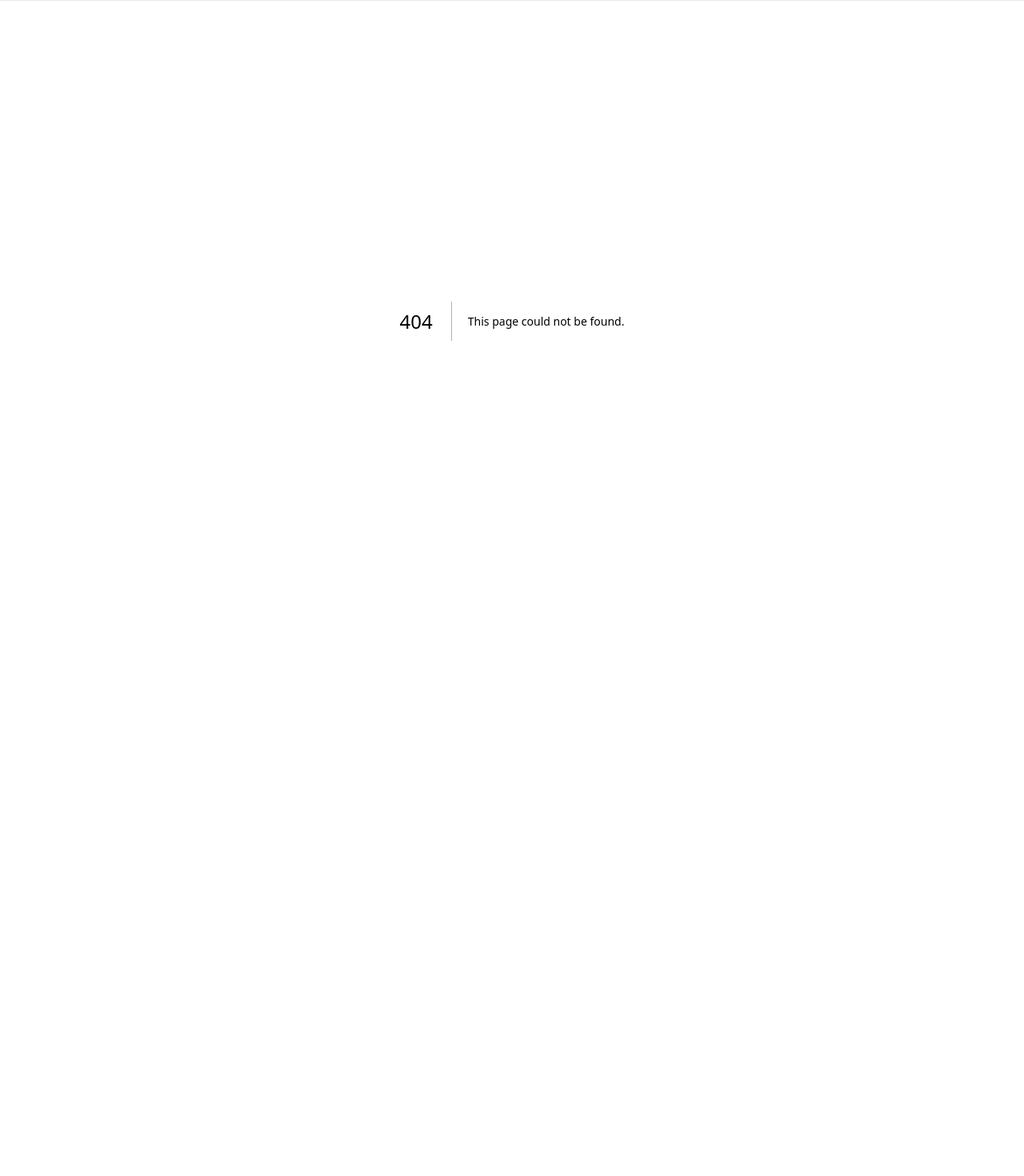
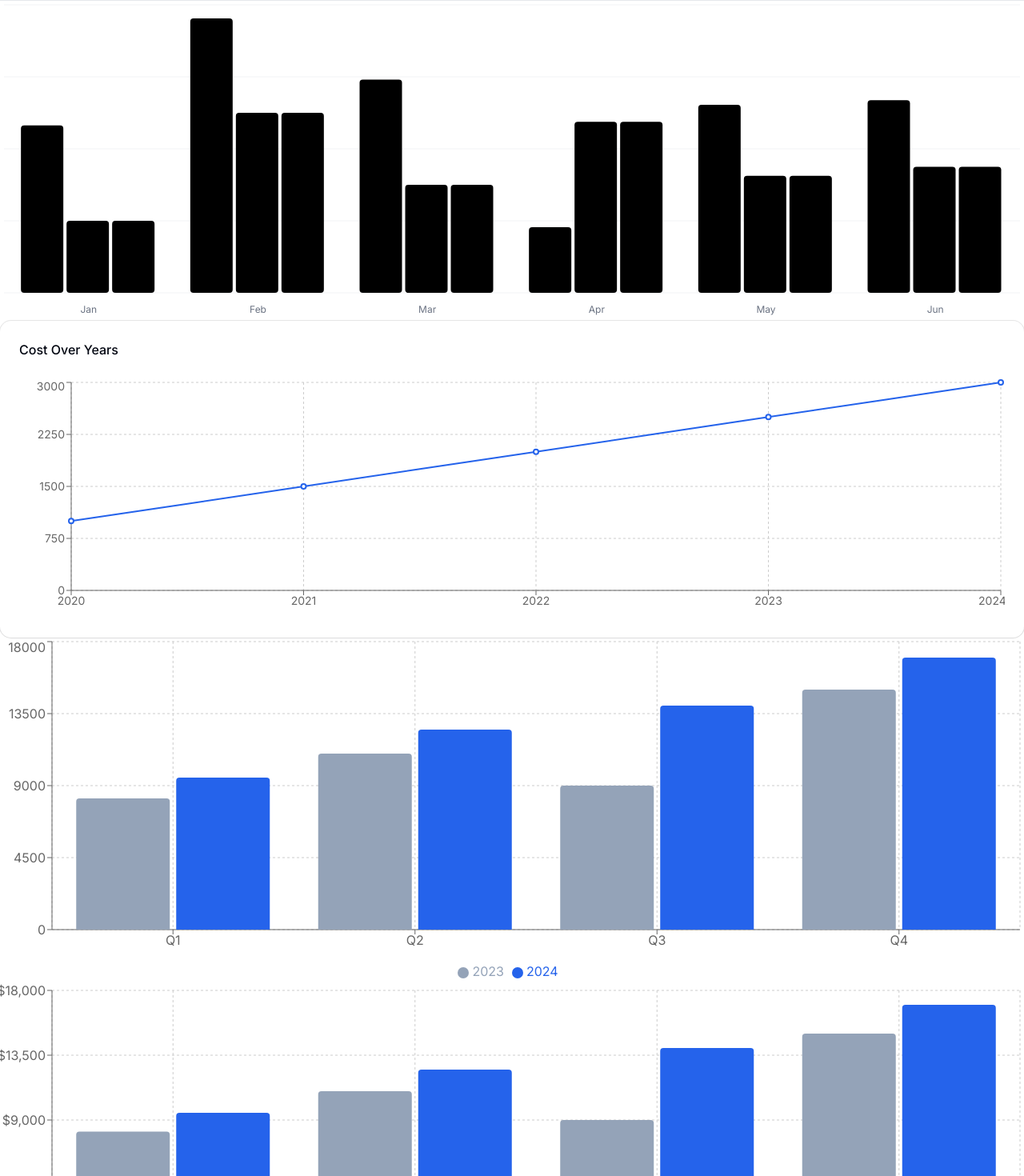
Before and after one commit to imjamalnasir/Packaging-Reporting---AI-ML-LLM, a Next.js app: page /graph in a window 1280 px wide. Before the commit this address had no page. Shown: the top 1470 px of the page at 80% size. Before the commit the page ends 801 px from the top, so only its background shows below. Built offline with nearby package versions, Linux system fonts and the light colour scheme.

Commit message:
graph samples pages added using shadcn ui

```diff
--- /dev/null
+++ b/app/graph/page.tsx
@@ -0,0 +1,17 @@
+import { ChartExample } from "@/components/packiq/graph-example";
+import { GraphFour } from "@/components/packiq/graphFour";
+import { GraphThree } from "@/components/packiq/graphThree";
+import { GraphTwo } from "@/components/packiq/graphTwo";
+
+export default function Graph(){
+
+    return(
+
+        <>
+        <ChartExample/>
+        <GraphTwo/>
+        <GraphThree/>
+        <GraphFour/>
+        </>
+    )
+}
--- /dev/null
+++ b/app/shadcn-payment-table/columns.tsx
@@ -0,0 +1,80 @@
+"use client"
+
+import { ColumnDef } from "@tanstack/react-table"
+
+
+import { MoreHorizontal } from "lucide-react"
+
+import { Button } from "@/components/ui/button"
+import {
+  DropdownMenu,
+  DropdownMenuContent,
+  DropdownMenuItem,
+  DropdownMenuLabel,
+  DropdownMenuSeparator,
+  DropdownMenuTrigger,
+} from "@/components/ui/dropdown-menu"
+
+
+// This type is used to define the shape of our data.
+// You can use a Zod schema here if you want.
+export type Payment = {
+  id: string
+  amount: number
+  status: "pending" | "processing" | "success" | "failed"
+  email: string
+}
+
+export const columns: ColumnDef<Payment>[] = [
+  {
+    accessorKey: "status",
+    header: "Status",
+  },
+  {
+    accessorKey: "email",
+    header: "Email",
+  },
+  {
+
+    accessorKey: "amount",
+    header: () => <div className="text-right">Amount</div>,
+    cell: ({ row }) => {
+      const amount = parseFloat(row.getValue("amount"))
+      const formatted = new Intl.NumberFormat("en-US", {
+        style: "currency",
+        currency: "USD",
+      }).format(amount)
+
+      return <div className="text-right font-medium">{formatted}</div>
+    },
+  },
+    {
+        header: "Action",
+    id: "actions",
+    cell: ({ row }) => {
+      const payment = row.original
+
+      return (
+        <DropdownMenu>
+          <DropdownMenuTrigger asChild>
+            <Button variant="ghost" className="h-8 w-8 p-0">
+              <span className="sr-only">Open menu</span>
+              <MoreHorizontal className="h-4 w-4" />
+            </Button>
+          </DropdownMenuTrigger>
+          <DropdownMenuContent align="end">
+            <DropdownMenuLabel>Actions</DropdownMenuLabel>
+            <DropdownMenuItem
+              onClick={() => navigator.clipboard.writeText(payment.id)}
+            >
+              Copy payment ID
+            </DropdownMenuItem>
+            <DropdownMenuSeparator />
+            <DropdownMenuItem>View customer</DropdownMenuItem>
+            <DropdownMenuItem>View payment details</DropdownMenuItem>
+          </DropdownMenuContent>
+        </DropdownMenu>
+      )
+    },
+  },
+]
--- /dev/null
+++ b/app/shadcn-payment-table/data-table.tsx
@@ -0,0 +1,80 @@
+"use client"
+
+import {
+  ColumnDef,
+  flexRender,
+  getCoreRowModel,
+  useReactTable,
+} from "@tanstack/react-table"
+
+import {
+  Table,
+  TableBody,
+  TableCell,
+  TableHead,
+  TableHeader,
+  TableRow,
+} from "@/components/ui/table"
+
+interface DataTableProps<TData, TValue> {
+  columns: ColumnDef<TData, TValue>[]
+  data: TData[]
+}
+
+export function DataTable<TData, TValue>({
+  columns,
+  data,
+}: DataTableProps<TData, TValue>) {
+  const table = useReactTable({
+    data,
+    columns,
+    getCoreRowModel: getCoreRowModel(),
+  })
+
+  return (
+    <div className="overflow-hidden rounded-md border">
+      <Table>
+        <TableHeader>
+          {table.getHeaderGroups().map((headerGroup) => (
+            <TableRow key={headerGroup.id}>
+              {headerGroup.headers.map((header) => {
+                return (
+                  <TableHead key={header.id}>
+                    {header.isPlaceholder
+                      ? null
+                      : flexRender(
+                          header.column.columnDef.header,
+                          header.getContext()
+                        )}
+                  </TableHead>
+                )
+              })}
+            </TableRow>
+          ))}
+        </TableHeader>
+        <TableBody>
+          {table.getRowModel().rows?.length ? (
+            table.getRowModel().rows.map((row) => (
+              <TableRow
+                key={row.id}
+                data-state={row.getIsSelected() && "selected"}
+              >
+                {row.getVisibleCells().map((cell) => (
+                  <TableCell key={cell.id}>
+                    {flexRender(cell.column.columnDef.cell, cell.getContext())}
+                  </TableCell>
+                ))}
+              </TableRow>
+            ))
+          ) : (
+            <TableRow>
+              <TableCell colSpan={columns.length} className="h-24 text-center">
+                No results.
+              </TableCell>
+            </TableRow>
+          )}
+        </TableBody>
+      </Table>
+    </div>
+  )
+}
--- /dev/null
+++ b/app/shadcn-payment-table/page.tsx
@@ -0,0 +1,25 @@
+import { columns, Payment } from "./columns"
+import { DataTable } from "./data-table"
+
+async function getData(): Promise<Payment[]> {
+  // Fetch data from your API here.
+  return [
+    {
+      id: "728ed52f",
+      amount: 100,
+      status: "pending",
+      email: "m@example.com",
+    },
+    // ...
+  ]
+}
+
+export default async function DemoPage() {
+  const data = await getData()
+
+  return (
+    <div className="container mx-auto py-10">
+      <DataTable columns={columns} data={data} />
+    </div>
+  )
+}
--- /dev/null
+++ b/components/packiq/graph-example.tsx
@@ -0,0 +1,54 @@
+"use client"
+
+import { ChartContainer } from "@/components/ui/chart"
+import {  ChartConfig } from "@/components/ui/chart"
+import { Bar, BarChart, CartesianGrid, XAxis  } from "recharts"
+
+
+
+const chartData = [
+  { month: "January", desktop: 186, mobile: 80 },
+  { month: "February", desktop: 305, mobile: 200 },
+  { month: "March", desktop: 237, mobile: 120 },
+  { month: "April", desktop: 73, mobile: 190 },
+  { month: "May", desktop: 209, mobile: 130 },
+  { month: "June", desktop: 214, mobile: 140 },
+]
+
+const chartConfig = {
+  desktop: {
+    label: "Desktop",
+    color: "hsl(var(--chart-1))",
+  },
+  mobile: {
+    label: "Mobile",
+    color: "hsl(var(--chart-2))",
+  },
+}
+
+export function ChartExample() {
+  return (
+
+    <>
+
+
+<ChartContainer config={chartConfig} className="h-[400px] w-full">
+  <BarChart accessibilityLayer data={chartData}>
+    <CartesianGrid vertical={false} />
+    <XAxis
+      dataKey="month"
+      tickLine={false}
+      tickMargin={10}
+      axisLine={false}
+      tickFormatter={(value) => value.slice(0, 3)}
+    />
+    <Bar dataKey="desktop" fill="var(--color-desktop)" radius={4} />
+    <Bar dataKey="mobile" fill="var(--color-mobile)" radius={4} />
+    <Bar dataKey="mobile" fill="var(--color-mobile)" radius={4} />
+  </BarChart>
+</ChartContainer>
+</>
+
+
+  )
+}
--- /dev/null
+++ b/components/packiq/graphFour.tsx
@@ -0,0 +1,63 @@
+"use client"
+
+import {
+  BarChart,
+  Bar,
+  XAxis,
+  YAxis,
+  CartesianGrid,
+  Tooltip,
+  ResponsiveContainer,
+  Legend,
+} from "recharts"
+
+const data = [
+  { quarter: "Q1", cost2023: 8200, cost2024: 9500 },
+  { quarter: "Q2", cost2023: 11000, cost2024: 12500 },
+  { quarter: "Q3", cost2023: 9000, cost2024: 14000 },
+  { quarter: "Q4", cost2023: 15000, cost2024: 17000 },
+]
+
+export function GraphFour() {
+  return (
+    <div className="w-full h-[400px]">
+      <ResponsiveContainer width="100%" height="100%">
+        <BarChart data={data} barGap={8}>
+          <CartesianGrid strokeDasharray="3 3" />
+
+          <XAxis dataKey="quarter" />
+
+          <YAxis
+            domain={[0, 18000]}
+            ticks={[0, 4500, 9000, 13500, 18000]}
+            tickFormatter={(value) => `$${value.toLocaleString()}`}
+          />
+
+          <Tooltip
+            formatter={(value: number) => `$${value.toLocaleString()}`}
+          />
+
+          <Legend
+            verticalAlign="top"
+            height={36}
+            iconType="circle"
+          />
+
+          <Bar
+            dataKey="cost2023"
+            fill="#94a3b8"
+            name="2023"
+            radius={[4, 4, 0, 0]}
+          />
+
+          <Bar
+            dataKey="cost2024"
+            fill="#2563eb"
+            name="2024"
+            radius={[4, 4, 0, 0]}
+          />
+        </BarChart>
+      </ResponsiveContainer>
+    </div>
+  )
+}
--- /dev/null
+++ b/components/packiq/graphThree.tsx
@@ -0,0 +1,53 @@
+"use client"
+
+import {
+  BarChart,
+  Bar,
+  XAxis,
+  YAxis,
+  CartesianGrid,
+  Tooltip,
+  ResponsiveContainer,
+} from "recharts"
+
+const data = [
+  { quarter: "Q1", cost2023: 8200, cost2024: 9500 },
+  { quarter: "Q2", cost2023: 11000, cost2024: 12500 },
+  { quarter: "Q3", cost2023: 9000, cost2024: 14000 },
+  { quarter: "Q4", cost2023: 15000, cost2024: 17000 },
+]
+
+export function GraphThree() {
+  return (
+    <div className="w-full h-[400px]">
+      <ResponsiveContainer width="100%" height="100%">
+        <BarChart data={data} barGap={8}>
+          <CartesianGrid strokeDasharray="3 3" />
+
+          <XAxis dataKey="quarter" />
+
+          <YAxis
+            domain={[0, 18000]}
+            ticks={[0, 4500, 9000, 13500, 18000]}
+          />
+
+          <Tooltip />
+
+          <Bar
+            dataKey="cost2023"
+            fill="#94a3b8"
+            name="2023"
+            radius={[4, 4, 0, 0]}
+          />
+
+          <Bar
+            dataKey="cost2024"
+            fill="#2563eb"
+            name="2024"
+            radius={[4, 4, 0, 0]}
+          />
+        </BarChart>
+      </ResponsiveContainer>
+    </div>
+  )
+}
--- /dev/null
+++ b/components/packiq/graphTwo.tsx
@@ -0,0 +1,54 @@
+"use client"
+
+import {
+  LineChart,
+  Line,
+  XAxis,
+  YAxis,
+  CartesianGrid,
+  Tooltip,
+  ResponsiveContainer,
+} from "recharts"
+
+import {
+  Card,
+  CardContent,
+  CardHeader,
+  CardTitle,
+} from "@/components/ui/card"
+
+const data = [
+  { year: 2020, cost: 1000 },
+  { year: 2021, cost: 1500 },
+  { year: 2022, cost: 2000 },
+  { year: 2023, cost: 2500 },
+  { year: 2024, cost: 3000 },
+]
+
+export function GraphTwo() {
+  return (
+    <Card>
+      <CardHeader>
+        <CardTitle>Cost Over Years</CardTitle>
+      </CardHeader>
+      <CardContent>
+        <div className="h-[300px] w-full">
+          <ResponsiveContainer width="100%" height="100%">
+            <LineChart data={data}>
+              <CartesianGrid strokeDasharray="3 3" />
+              <XAxis dataKey="year" />
+              <YAxis />
+              <Tooltip />
+              <Line
+                type="monotone"
+                dataKey="cost"
+                stroke="#2563eb"
+                strokeWidth={2}
+              />
+            </LineChart>
+          </ResponsiveContainer>
+        </div>
+      </CardContent>
+    </Card>
+  )
+}
```
